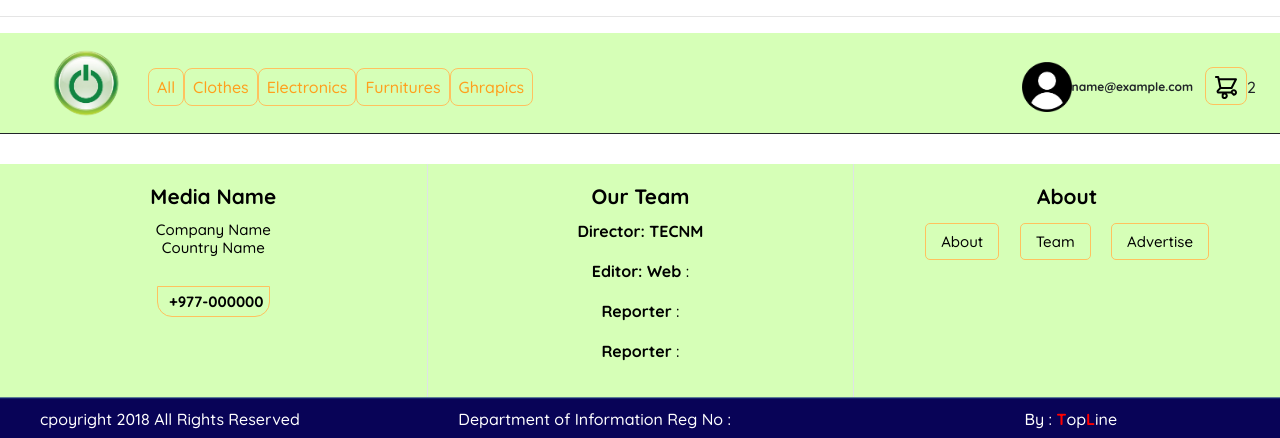
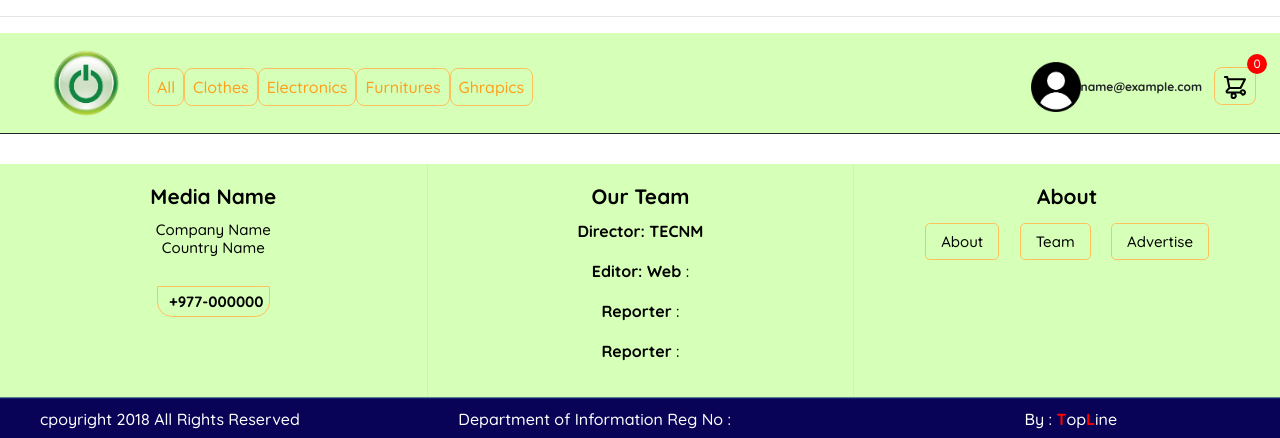
Before and after one commit to cristianGzo/frontend-developer, a PHP site: page /prograweb/cards.php in a window 1280 px wide. Shown: the top 438 px of the page. Run offline with PHP 8.4, Linux system fonts and the light colour scheme; the visitor is signed in with stand-in values (Sample User, id 1); tables that the repository leaves empty or names only in its code hold one stand-in row (values such as "Sample post").

Commit message:
contador carrito

```diff
--- a/cards.php
+++ b/cards.php
@@ -21,6 +21,8 @@
     <link href="https://fonts.googleapis.com/css2?family=Quicksand:wght@300;500;700&display=swap" rel="stylesheet">
     <link rel="stylesheet" href="./styles/styleNav.css">
     <link rel="stylesheet" href="./styles/foot.css">
+    <script src="https://unpkg.com/sweetalert/dist/sweetalert.min.js"></script>
+
     <!--para el foot -->
 
     <hr>
@@ -37,6 +39,20 @@
             --sm: 14px;
             --md: 16px;
             --lg: 18px;
+        }
+        #cart-count {
+    position: absolute;
+    top: 54px; /* Ajusta la posición vertical según sea necesario */
+    right: 13px; /* Ajusta la posición horizontal según sea necesario */
+    background-color: #ff0000; /* Color de fondo del círculo */
+    color: #ffffff; /* Color del texto (número) */
+    border-radius: 50%; /* Hace que el elemento sea un círculo */
+    width: 20px; /* Ajusta el tamaño según sea necesario */
+    height: 20px; /* Ajusta el tamaño según sea necesario */
+    display: flex;
+    align-items: center;
+    justify-content: center;
+    font-size: 12px; /* Ajusta el tamaño del texto según sea necesario */
 }
 
         body {
@@ -167,7 +183,14 @@
 <body>
 
 
-
+<script>
+    $(document).ready(function() {
+    // Realiza la solicitud al cargar la página para obtener la cantidad de productos en el carrito
+    $.get('./controlador/CarritoControlador.php?opc=4', function(cantidad) {
+        $("#cart-count").text(cantidad);
+    });
+});
+</script>
     <nav>
         <img src="./icons/icon_menu.svg" alt="menu" class="menu">
         <div class="navbar-left">
@@ -227,7 +250,7 @@
                             <img src="./icons/icon_shopping_cart.svg" alt="">
                         </a>
                     </li>
-                    <div>2</div>
+                    <div id="cart-count">0</div>
                 </ul>
             </div>
         <?php
@@ -237,7 +260,7 @@
             <div class="navbar-right" id="menu-container">
                 <ul>
                     <li>
-                    <a href="./login.php" >Iniciar Sesión</a>
+                        <a href="./login.php">Iniciar Sesión</a>
                     </li>
                     <li>
                         <a href="./createAccount.html">Registrarse</a>
@@ -309,10 +332,20 @@
                     function(data) {
                         // Puedes manejar la respuesta del servidor aquí, por ejemplo, mostrar un mensaje de éxito.
                         console.log(data);
-                        if(data==-1){
+                        if (data == -1) {
+                            swal({
+                                title: "Producto no disponible",
+                                text: "Lo sentimos, este producto no está disponible en este momento.",
+                                icon: "error",
+                                button: "OK",
+                            });
+                        } else {
+                            $.get('./controlador/CarritoControlador.php?opc=4', function(cantidad) {
+                                $("#cart-count").text(cantidad);
+                            });
+                            alert('Product agregado al carrito' + requestData.fechaAgregado);
+                        }
 
-                        }
-                        alert('Product agregado al carrito' + requestData.fechaAgregado);
                     });
             });
         });
--- a/controlador/CarritoControlador.php
+++ b/controlador/CarritoControlador.php
@@ -31,6 +31,12 @@
             break;
         case 3:
             $carrito->eliminarTodoCarrito();
+            break;
+        case 4:
+            $cantidadProductosEnCarrito = $carrito->obtenerCantidadProductosEnCarrito();
+            echo $cantidadProductosEnCarrito;
+            break;
+
     }
 }else{
     header('Location: ../index.html');
--- a/models/CarritoModel.php
+++ b/models/CarritoModel.php
@@ -60,6 +60,30 @@
                 $this->conexion->rollBack(); // Revierte la transacción en caso de error
                 die("Error al crear producto: " . $e->getMessage());
             }
+        }
+    }
+    public function obtenerCantidadProductosEnCarrito()
+    {
+        // Carrito de usuario logeado
+        if (session_status() == PHP_SESSION_NONE) {
+            session_start();
+        }
+
+        if (isset($_SESSION['idUsuario'])) {
+            $idUsuario = $_SESSION['idUsuario'];
+
+            try {
+                $stmt = $this->conexion->prepare("SELECT SUM(cantidad) AS total FROM carrito WHERE idUsuario = :idUsuario");
+                $stmt->bindParam(':idUsuario', $idUsuario);
+                $stmt->execute();
+                $result = $stmt->fetch(PDO::FETCH_ASSOC);
+
+                return isset($result['total']) ? $result['total'] : 0;
+            } catch (PDOException $e) {
+                die("Error al obtener la cantidad de productos en el carrito: " . $e->getMessage());
+            }
+        } else {
+            return 0;
         }
     }
 
--- a/view/adminDashboard.php
+++ b/view/adminDashboard.php
@@ -25,11 +25,12 @@
             padding: 0 24px;
             border-bottom: 1px solid;
             margin-bottom: 0px;
+            margin-top: 20px;
             background-color: #D6FFB7;
-            top: 0;
+            /*top: 0;
             left: 0;
             width: 100%;
-            padding: 10px;
+            padding: 10px;*/
             z-index: 1;
         }
 
```
Lines whose indentation alone changed are shown as unchanged.
